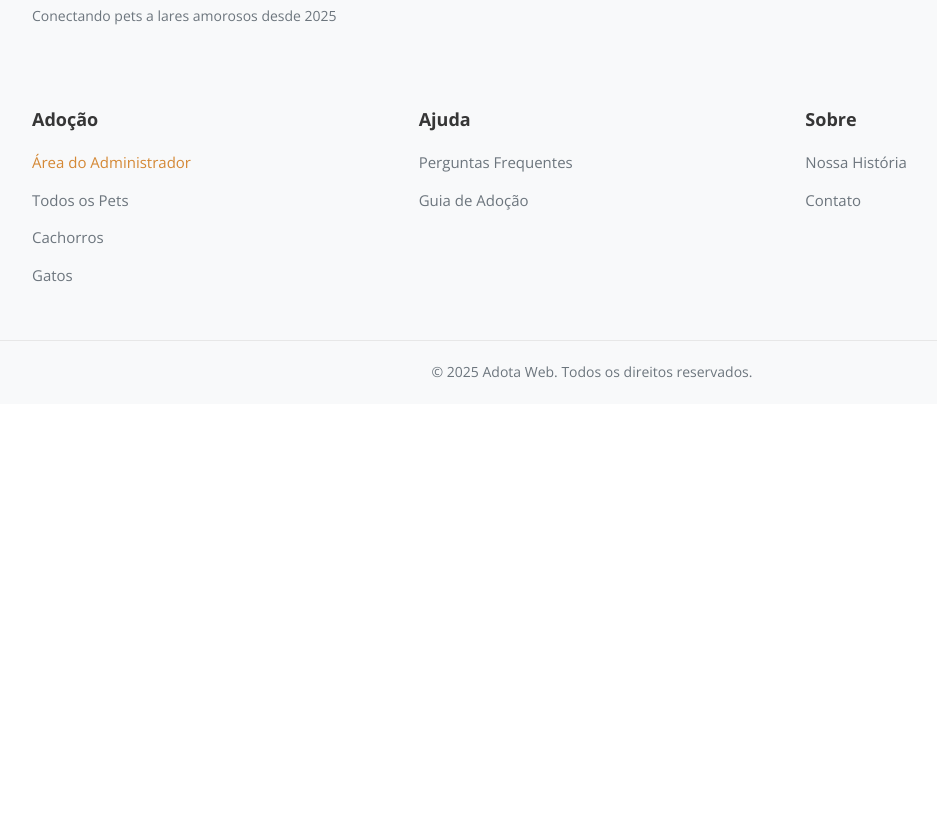
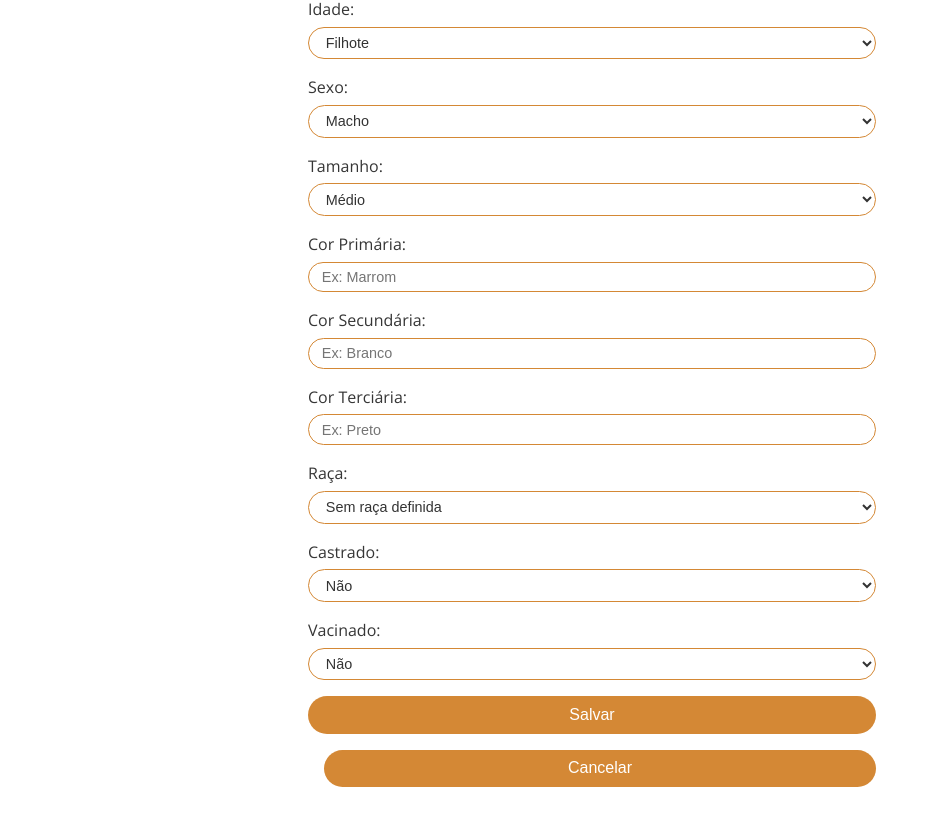
Before and after one commit to gabrielaugz/adotaweb-test, a React (Create React App) app in the folder frontend/: page /admin/add-pet in a window 1280 px wide. Shown: the part 543-1360 px from the top of the page, without its empty margins (48-985 px from the left). Before the commit the page ends 947 px from the top, so only its background shows below. Built offline with nearby package versions, Linux system fonts and the light colour scheme; no server answers.

Commit message:
adicionar pet

```diff
--- /dev/null
+++ b/frontend/src/pages/admin/AddPet.css
@@ -0,0 +1,69 @@
+.add-pet-container h1 {
+  text-align: center;
+  color: #d48835;
+  margin-top: 1rem;
+}
+
+.add-pet-form {
+  display: flex;
+  flex-direction: column;
+  gap: 1rem;
+  max-width: 600px;
+  margin: 1rem auto;
+  padding: 0 1rem;
+}
+
+.add-pet-form label {
+  display: flex;
+  flex-direction: column;
+  font-weight: 500;
+}
+
+.add-pet-form input,
+.add-pet-form textarea,
+.add-pet-form select {
+  padding: 0.4rem 0.8rem;
+  border: 1px solid #d48835;
+  border-radius: 20px;
+  background: white;
+  color: #333;
+  font-size: 0.9rem;
+  margin-top: 0.25rem;
+}
+
+.add-pet-form select:hover,
+.add-pet-form input:hover,
+.add-pet-form textarea:hover {
+  background: #f9f3ee;
+}
+
+.add-pet-form button {
+  padding: 0.6rem 1.2rem;
+  border: none;
+  border-radius: 20px;
+  background: #d48835;
+  color: white;
+  font-size: 1rem;
+  cursor: pointer;
+}
+
+.add-pet-form button:hover {
+  background: #bf7a2e;
+}
+
+.btn-cancel {
+  background: transparent;
+  color: #333;
+  border: 1px solid #d48835;
+  margin-left: 1rem;
+  cursor: pointer;
+}
+
+.btn-cancel:hover {
+  background: #f9f3ee;
+}
+
+.error {
+  color: red;
+  text-align: center;
+}
--- a/frontend/src/pages/admin/AddPet.js
+++ b/frontend/src/pages/admin/AddPet.js
@@ -1,89 +1,60 @@
 // src/frontend/src/pages/admin/AddPet.js
-import React, { useState, useEffect } from 'react';
-import { useNavigate } from 'react-router-dom';
-import { API_BASE } from '../../utils/api';
+import React, { useState, useEffect } from 'react'
+import { useNavigate } from 'react-router-dom'
+import { API_BASE } from '../../utils/api'
+import './AddPet.css'
 
 export default function AddPet() {
-  const navigate = useNavigate();
+  const navigate = useNavigate()
   const [formData, setFormData] = useState({
     url: '',
     type: 'Dog',
     name: '',
     description: '',
-    age: '',
-    gender: '',
-    size: '',
+    age: 'baby',             // baby, young, adult, senior
+    gender: 'Male',          // Male, Female
+    size: 'medium',          // small, medium, large
     primary_color: '',
     secondary_color: '',
     tertiary_color: '',
-    breed: false,
-    spayed_neutered: false,
-    shots_current: false,
-    children: false,
-    dogs: false,
-    cats: false,
-    status: 'adoptable',
-    organization_fk: ''
-  });
-  const [orgs, setOrgs] = useState([]);
-  const [error, setError] = useState(null);
-
-  // Busca lista de ONGs para o select
-  useEffect(() => {
-    fetch(`${API_BASE}/api/organizations`)
-      .then(res => res.json())
-      .then(data => setOrgs(data.organizations || []))
-      .catch(console.error);
-  }, []);
+    breed: false,            // true = "Raça definida", false = "Sem raça definida"
+    spayed_neutered: false,  // true = sim, false = não
+    shots_current: false     // true = sim, false = não
+  })
+  const [error, setError] = useState(null)
 
   function handleChange(e) {
-    const { name, type, value, checked } = e.target;
+    const { name, value, type, checked } = e.target
     setFormData(prev => ({
       ...prev,
       [name]: type === 'checkbox' ? checked : value
-    }));
+    }))
   }
 
   async function handleSubmit(e) {
-    e.preventDefault();
-    setError(null);
+    e.preventDefault()
+    setError(null)
     try {
       const res = await fetch(`${API_BASE}/api/admin/animals`, {
         method: 'POST',
         headers: { 'Content-Type': 'application/json' },
         body: JSON.stringify(formData)
-      });
+      })
       if (!res.ok) {
-        const errText = await res.text();
-        throw new Error(errText || `Erro ${res.status}`);
+        const text = await res.text().catch(() => null)
+        throw new Error(text || `Erro ${res.status}`)
       }
-      navigate('/admin', { replace: true });
+      navigate('/admin')
     } catch (err) {
-      setError(err.message);
+      setError(err.message)
     }
   }
 
   return (
     <div className="add-pet-container">
       <h1>Adicionar Novo Pet</h1>
-      {error && <p className="error">{error}</p>}
+      {error && <p className="error">Erro: {error}</p>}
       <form onSubmit={handleSubmit} className="add-pet-form">
-        <label>
-          Organização:
-          <select
-            name="organization_fk"
-            value={formData.organization_fk}
-            onChange={handleChange}
-            required
-          >
-            <option value="">Selecione...</option>
-            {orgs.map(org => (
-              <option key={org.id} value={org.id}>
-                {org.name}
-              </option>
-            ))}
-          </select>
-        </label>
         <label>
           Tipo:
           <select name="type" value={formData.type} onChange={handleChange} required>
@@ -91,24 +62,106 @@ export default function AddPet() {
             <option>Cat</option>
           </select>
         </label>
+
         <label>
           Nome:
           <input name="name" value={formData.name} onChange={handleChange} required />
         </label>
+
         <label>
           Descrição:
           <textarea name="description" value={formData.description} onChange={handleChange} />
         </label>
+
         <label>
           Idade:
-          <input name="age" value={formData.age} onChange={handleChange} />
+          <select name="age" value={formData.age} onChange={handleChange} required>
+            <option value="baby">Filhote</option>
+            <option value="young">Jovem</option>
+            <option value="adult">Adulto</option>
+            <option value="senior">Idoso</option>
+          </select>
         </label>
-        {/* outros campos */}
+
+        <label>
+          Sexo:
+          <select name="gender" value={formData.gender} onChange={handleChange} required>
+            <option value="Male">Macho</option>
+            <option value="Female">Fêmea</option>
+          </select>
+        </label>
+
+        <label>
+          Tamanho:
+          <select name="size" value={formData.size} onChange={handleChange} required>
+            <option value="small">Pequeno</option>
+            <option value="medium">Médio</option>
+            <option value="large">Grande</option>
+          </select>
+        </label>
+
+        <label>
+          Cor Primária:
+          <input
+            type="text"
+            name="primary_color"
+            value={formData.primary_color}
+            onChange={handleChange}
+            placeholder="Ex: Marrom"
+          />
+        </label>
+
+        <label>
+          Cor Secundária:
+          <input
+            type="text"
+            name="secondary_color"
+            value={formData.secondary_color}
+            onChange={handleChange}
+            placeholder="Ex: Branco"
+          />
+        </label>
+
+        <label>
+          Cor Terciária:
+          <input
+            type="text"
+            name="tertiary_color"
+            value={formData.tertiary_color}
+            onChange={handleChange}
+            placeholder="Ex: Preto"
+          />
+        </label>
+
+        <label>
+          Raça:
+          <select name="breed" value={formData.breed} onChange={handleChange}>
+            <option value={false}>Sem raça definida</option>
+            <option value={true}>Raça definida</option>
+          </select>
+        </label>
+
+        <label>
+          Castrado:
+          <select name="spayed_neutered" value={formData.spayed_neutered} onChange={handleChange}>
+            <option value={false}>Não</option>
+            <option value={true}>Sim</option>
+          </select>
+        </label>
+
+        <label>
+          Vacinado:
+          <select name="shots_current" value={formData.shots_current} onChange={handleChange}>
+            <option value={false}>Não</option>
+            <option value={true}>Sim</option>
+          </select>
+        </label>
+
         <button type="submit">Salvar</button>
         <button type="button" onClick={() => navigate('/admin')} className="btn-cancel">
           Cancelar
         </button>
       </form>
     </div>
-  );
+  )
 }
```
